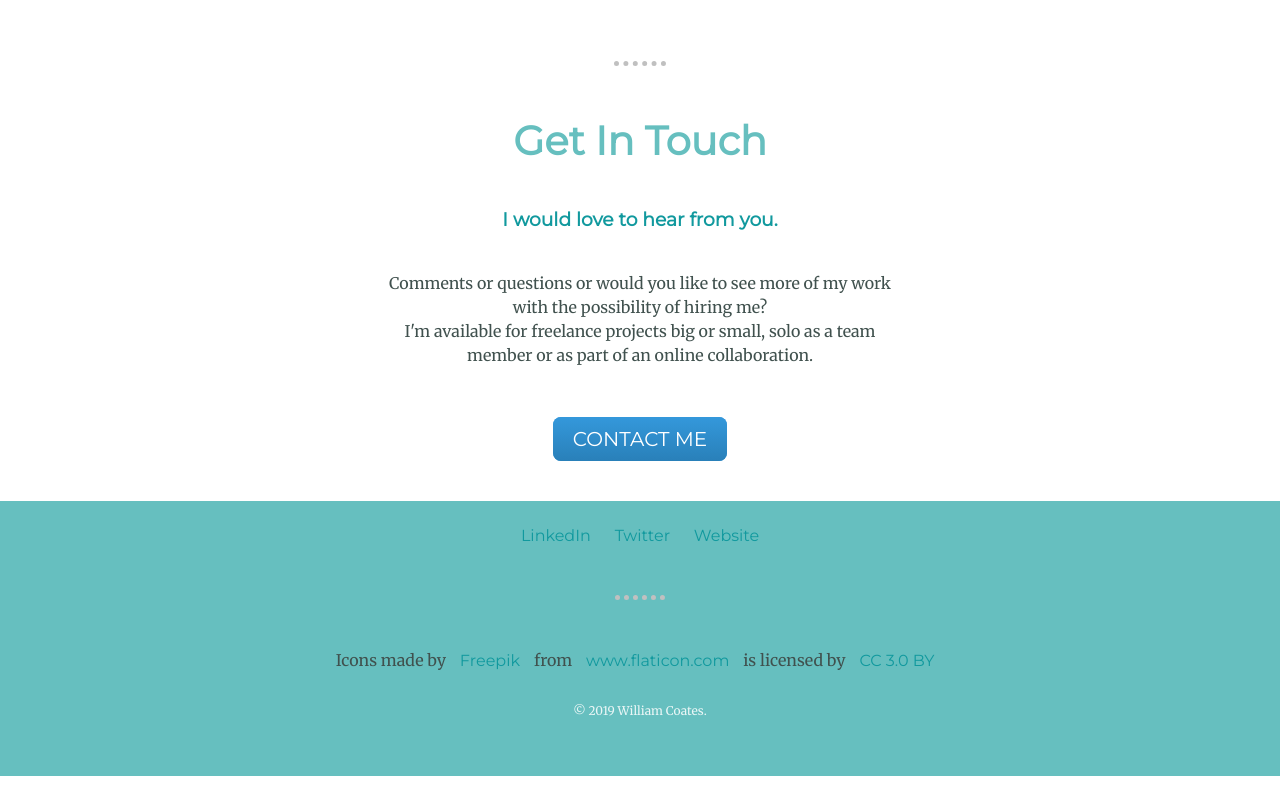
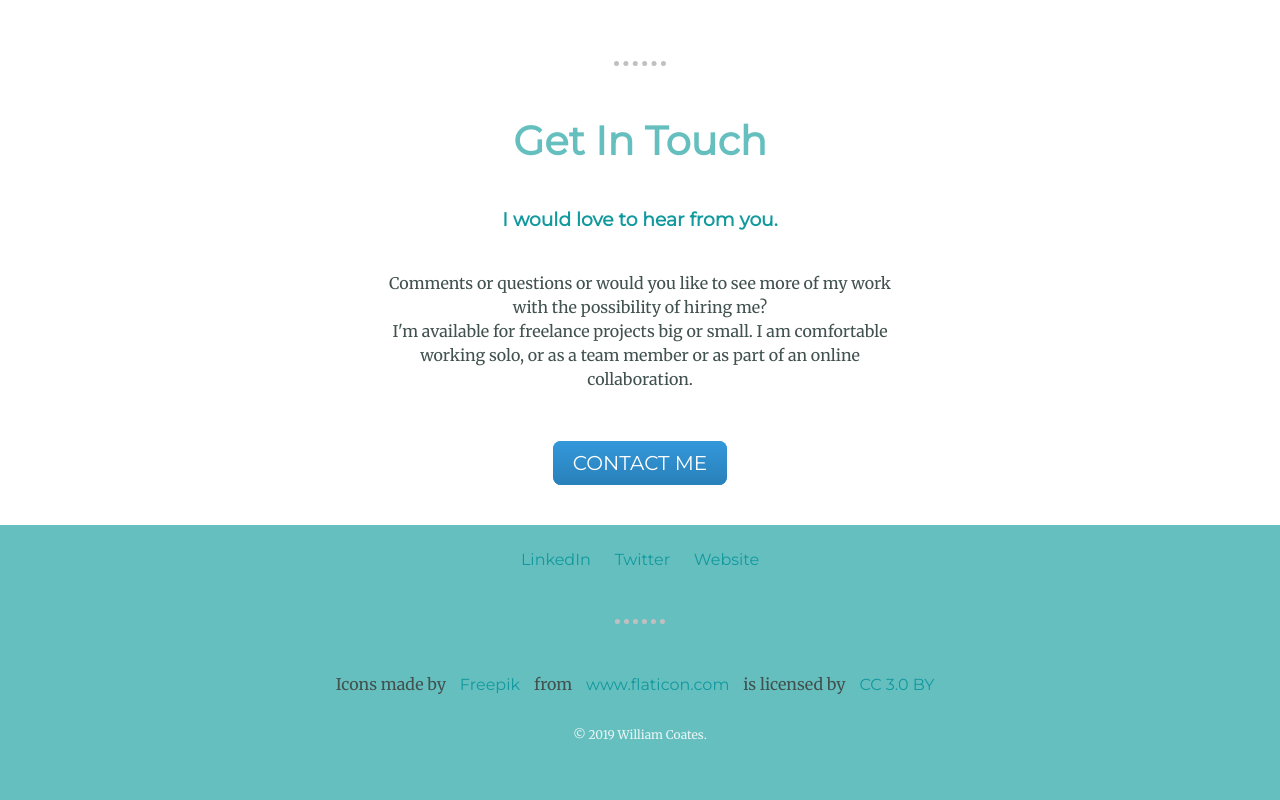
Before and after one commit to WilliamHCoates/StyledCV, a plain HTML site: page index.html in a window 1280 px wide. Shown: the part 2047-2847 px from the top of the page. Before the commit the page ends 2823 px from the top, so only its background shows below. Drawn offline with Linux system fonts and the light colour scheme.

Commit message:
Add files via upload

```diff
--- a/index.html
+++ b/index.html
@@ -47,7 +47,7 @@
       <h2>Get In Touch</h2>
       <h3>I would love to hear from you.</h3>
       <p class="padding-margin">Comments or questions or would you like to see more of my work with the possibility of hiring me?<br>
-        I'm available for freelance projects big or small, solo as a team member or as part of an online collaboration.</p>
+        I'm available for freelance projects big or small. I am comfortable working solo, or as a team member or as part of an online collaboration.</p>
       <a class="butn" href="mailto:ziffelpig@hotmail.com">CONTACT ME</a>
     </div>
   </div>
```
